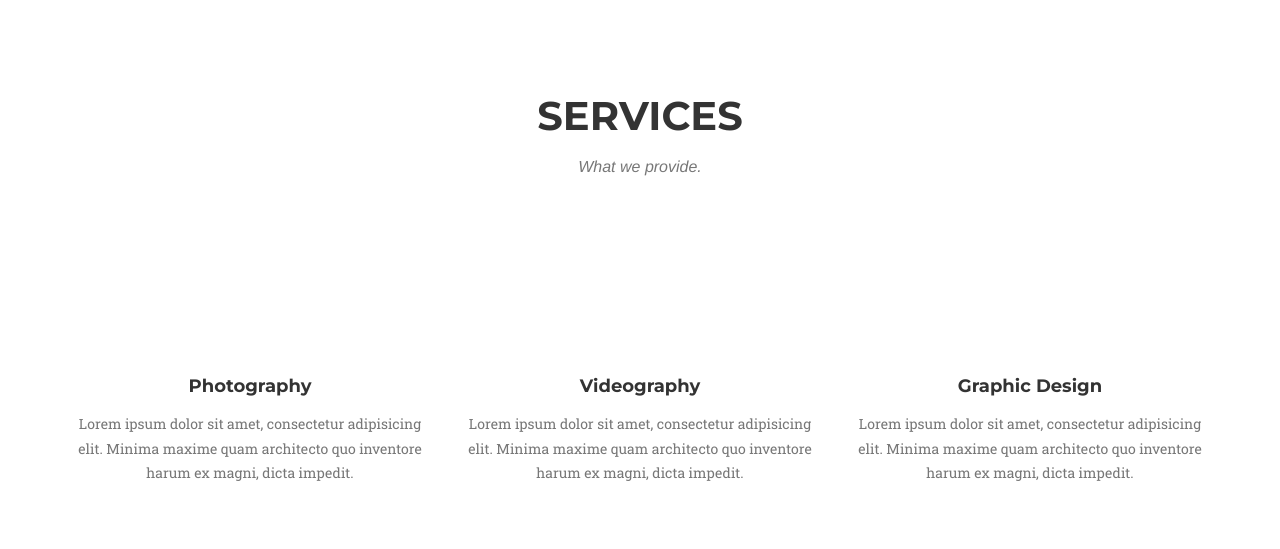
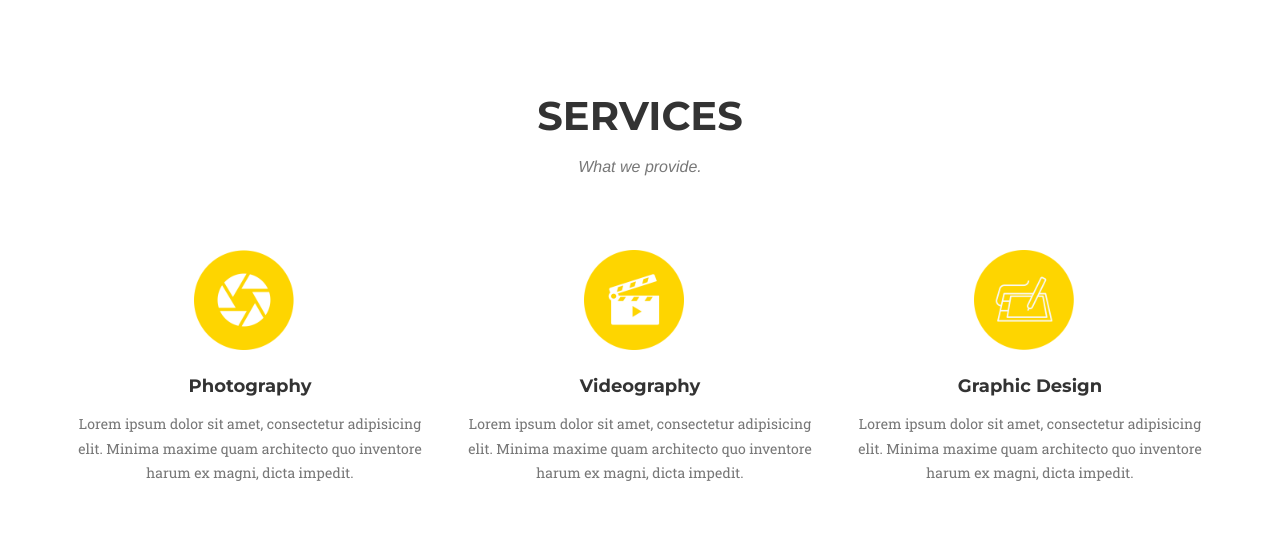
Before and after one commit to ahmed-raza/visualstudio99, a PHP site: page / in a window 1280 px wide. Shown: the part 814-1363 px from the top of the page. Run offline with PHP 8.4, Linux system fonts and the light colour scheme; some libraries are stand-ins or nearby versions; some web fonts are replaced.

Commit message:
Icons updated

```diff
--- a/css/agency.css
+++ b/css/agency.css
@@ -739,3 +739,7 @@ img::-moz-selection {
 body {
   webkit-tap-highlight-color: #fed136;
 }
+#services .fa-stack span.photography {
+  background: url(../img/photography.png) no-repeat;
+  background-size: 100px 100px;
+}
--- a/css/custom.css
+++ b/css/custom.css
@@ -1,7 +1,24 @@
 .space {
 	height: 10px;
 }
-#services i.photography {
-	background: url(../img/photography.png) no-repeat;
+#services .photography {
+	background: url(../img/photography.png);
 	background-size: 100px 100px;
+	display: block;
+	width: 100px;
+	height: 100px;
 }
+#services .videography {
+	background: url(../img/video.png);
+	background-size: 100px 100px;
+	display: block;
+	width: 100px;
+	height: 100px;
+}
+#services .design {
+	background: url(../img/design.png);
+	background-size: 100px 100px;
+	display: block;
+	width: 100px;
+	height: 100px;
+}
--- a/index.php
+++ b/index.php
@@ -22,14 +22,14 @@
         <div class="row text-center">
             <div class="col-md-4">
                 <span class="fa-stack fa-4x">
-                    <i class="photography"></i>
+                    <span class="photography"></span>
                 </span>
                 <h4 class="service-heading">Photography</h4>
                 <p class="text-muted">Lorem ipsum dolor sit amet, consectetur adipisicing elit. Minima maxime quam architecto quo inventore harum ex magni, dicta impedit.</p>
             </div>
             <div class="col-md-4">
                 <span class="fa-stack fa-4x">
-                    <i class="videography"></i>
+                    <span class="videography"></span>
                 </span>
                 <h4 class="service-heading">Videography</h4>
                 <p class="text-muted">Lorem ipsum dolor sit amet, consectetur adipisicing elit. Minima maxime quam architecto quo inventore harum ex magni, dicta impedit.</p>
@@ -219,21 +219,6 @@
                     </ul>
                 </div>
             </div>
-            <div class="col-sm-4">
-                <div class="team-member">
-                    <img src="img/team/3.jpg" class="img-responsive img-circle" alt="">
-                    <h4>Diana Pertersen</h4>
-                    <p class="text-muted">Lead Developer</p>
-                    <ul class="list-inline social-buttons">
-                        <li><a href="#"><i class="fa fa-twitter"></i></a>
-                        </li>
-                        <li><a href="#"><i class="fa fa-facebook"></i></a>
-                        </li>
-                        <li><a href="#"><i class="fa fa-linkedin"></i></a>
-                        </li>
-                    </ul>
-                </div>
-            </div>
         </div>
         <div class="row">
             <div class="col-lg-8 col-lg-offset-2 text-center">
@@ -242,34 +227,6 @@
         </div>
     </div>
 </section>
-
-<!-- Clients Aside -->
-<aside class="clients">
-    <div class="container">
-        <div class="row">
-            <div class="col-md-3 col-sm-6">
-                <a href="#">
-                    <img src="img/logos/envato.jpg" class="img-responsive img-centered" alt="">
-                </a>
-            </div>
-            <div class="col-md-3 col-sm-6">
-                <a href="#">
-                    <img src="img/logos/designmodo.jpg" class="img-responsive img-centered" alt="">
-                </a>
-            </div>
-            <div class="col-md-3 col-sm-6">
-                <a href="#">
-                    <img src="img/logos/themeforest.jpg" class="img-responsive img-centered" alt="">
-                </a>
-            </div>
-            <div class="col-md-3 col-sm-6">
-                <a href="#">
-                    <img src="img/logos/creative-market.jpg" class="img-responsive img-centered" alt="">
-                </a>
-            </div>
-        </div>
-    </div>
-</aside>
 
 <!-- Contact Section -->
 <section id="contact">
@@ -329,7 +286,7 @@
     <div class="container">
         <div class="row">
             <div class="col-md-4">
-                <span class="copyright">Copyright &copy; Your Website 2016</span>
+                <span class="copyright">Copyright &copy; 2016 Visual Studio 99</span>
             </div>
             <div class="col-md-4">
                 <ul class="list-inline social-buttons">
```
